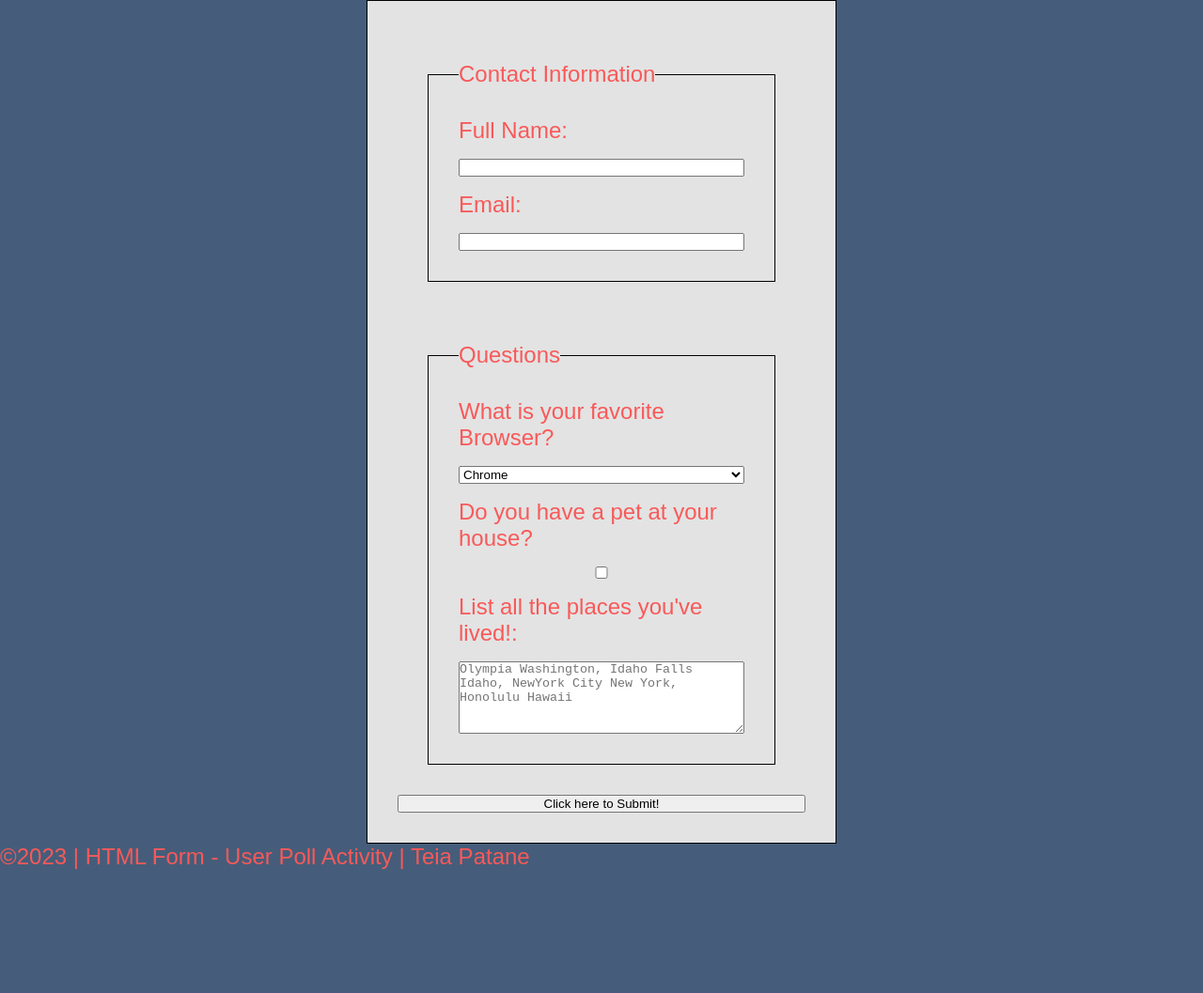
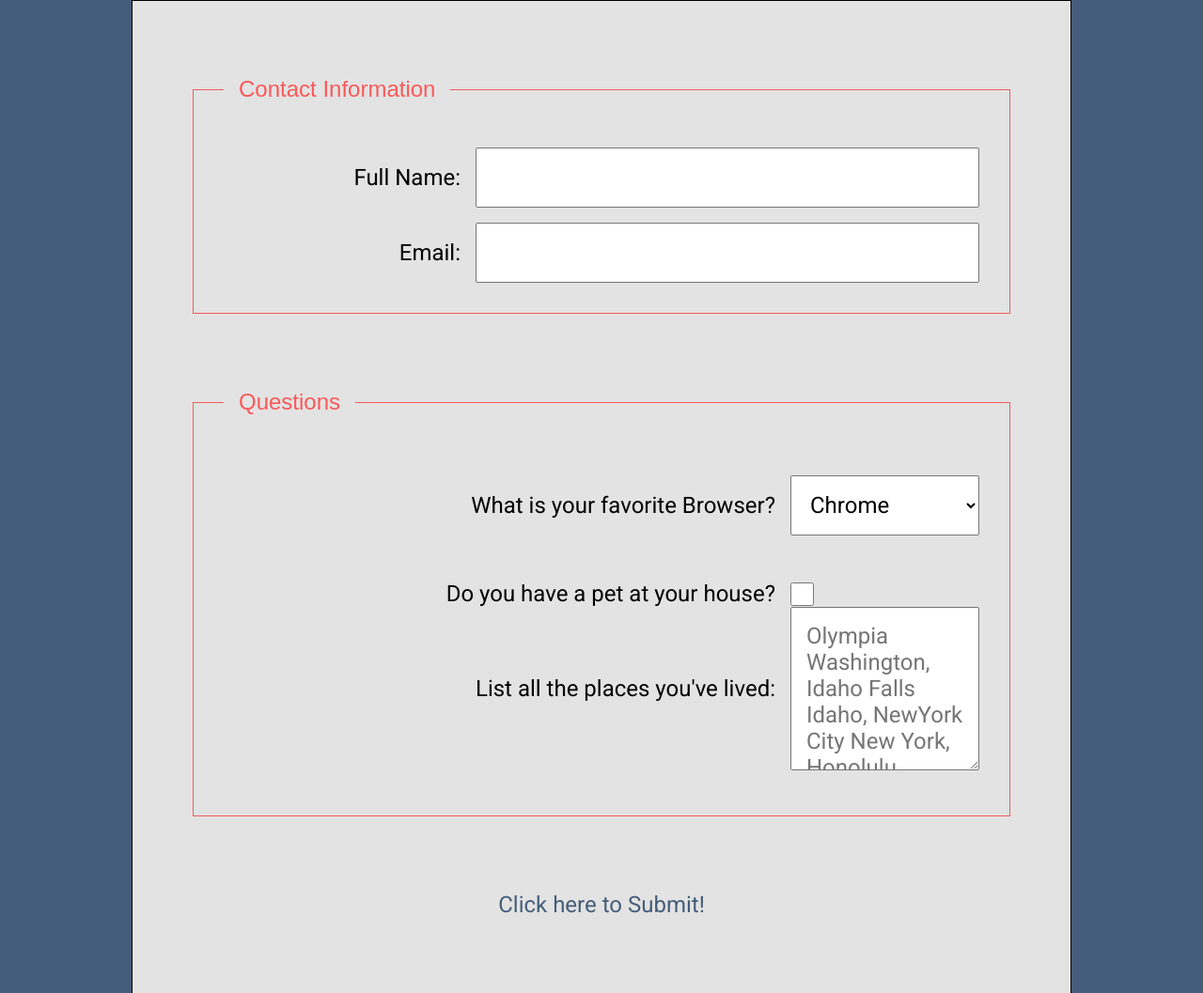
Before and after one commit to samoanspam/wdd130, a plain HTML site: page week05/poll-form.html in a window 1280 px wide. Shown: the part 106-1163 px from the top of the page at 94% size. Before the commit the page ends 1032 px from the top, so only its background shows below. Drawn offline with Linux system fonts and the light colour scheme.

Commit message:
final fixes to stylying

```diff
--- a/week05/poll-form.html
+++ b/week05/poll-form.html
@@ -11,7 +11,7 @@
 
     <body>
         <header>
-            <h1>WDD 130 | Teia Patane | HTML Form -User Poll</h1>
+            <h1>WDD 130 | Teia Patane | HTML Form - User Poll</h1>
         </header>
     </body>
 
@@ -19,13 +19,18 @@
         <form action="">
             <fieldset>
                 <legend>Contact Information</legend>
+                    <div class="form-item column2">
                         <label for="fullname">Full Name: </label>
                             <input type="text" id="fullname" name="fullname">
+                    </div>
+                    <div class="form-item column2">
                         <label for="email">Email: </label>
                             <input type="email" id="useremail" name="useremail">
+                    </div>
             </fieldset>
             <fieldset>
                 <legend>Questions</legend>
+                    <div class="form-item column1">
                          <label for="favoriteBrowser">What is your favorite Browser? </label>
                             <select name="favoriteBrowser" id="favoriteBrowser">
                                 <option value="chrome">Chrome</option>
@@ -34,10 +39,13 @@
                                 <option value="chrome">Firefox</option>
                                 <option value="chrome">Other</option>
                             </select>
+                    </div>
+                    <div class="form-item column1">
                         <label for="pet">Do you have a pet at your house? </label>
                             <input type="checkbox" id="pet" name="pet">
-                    <label for="feedback">List all the places you've lived!: </label>
+                        <label for="feedback">List all the places you've lived: </label>
                         <textarea name="feedback" id="feedback" rows="5" placeholder="Olympia Washington, Idaho Falls Idaho, NewYork City New York, Honolulu Hawaii"></textarea>
+                    </div>
             </fieldset>
             <button type="submit">Click here to Submit!</button>
         </form>
--- a/week05/styles/poll-form.css
+++ b/week05/styles/poll-form.css
@@ -5,6 +5,7 @@
     --secondary-color: #455d7A;
     --tertiary-color: #F95959;
     --quaternary-color: #E3E3E3;
+    --another-color: #09814A;
 }
 
 * {
@@ -34,7 +35,7 @@ h1 {
 
 form {
     display: grid;
-    width: 500px;
+    width: 1000px;
     margin: 0 auto;
     padding: 2rem;
     border: 1px solid black;
@@ -45,6 +46,72 @@ fieldset {
     display: grid;
     grid-gap: 1rem;
     margin: 2rem;
-    border: 1px solid black;
+    border: 1px solid var(--tertiary-color);
     padding: 2rem;
 }
+
+legend {
+    padding: 1rem;
+    color: var(--tertiary-color);
+    font-size: 1.5rem;
+}
+
+label {
+    text-align: right;
+    padding-right: 1rem;
+    color: black;
+}
+
+input[type="checkbox"] {
+    width: 25px;
+    height: 25px;
+    vertical-align: bottom;
+}
+
+button {
+    margin: 2rem;
+    background-color: var(--quaternary-color);
+    color: var(--secondary-color);
+    border: none;
+    border-radius: 1rem;
+    padding: 1rem;
+    font-size: 1.5rem;
+}
+
+button:hover {
+    background-color: var(--another-color);
+}
+
+footer {
+    margin: 2rem auto 0;
+    width: 500px;
+    text-align: center;
+    font-size: 1rem;
+    color: var(--quaternary-color);
+    border-top: 1px solid var(--secondary-color);
+}
+
+input, select, textarea {
+    padding: 1rem;
+    font-size: 1.5rem;
+}
+
+label, input, button, select, textarea {
+    font-family: Roboto;
+}
+
+/* CLASS SELECTORS */
+
+.form-item {
+    display: grid;
+    align-items: center;
+}
+
+.column1 {
+    grid-template-columns: 3fr 1fr;
+    margin: 1rem 0;
+}
+
+.column2 {
+    grid-template-columns: 1fr 2fr;
+}
```
Lines whose indentation alone changed are shown as unchanged.
